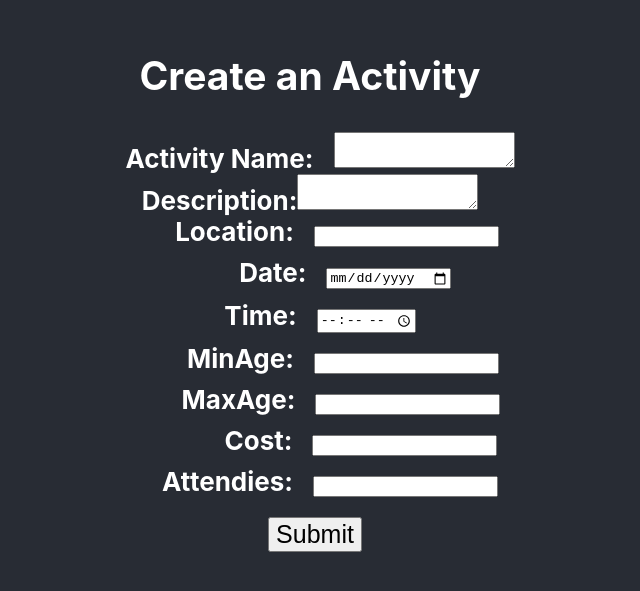
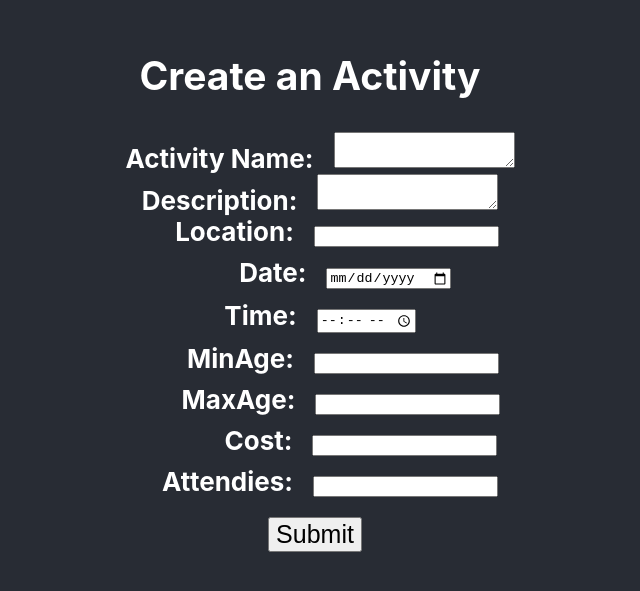
Before and after one commit to nicgib1/yeetout, a React (Create React App) app in the folder frontend/: page /createactivity in a window 1280 px wide. Shown: the part 909-1500 px from the top of the page, without its empty margins (330-970 px from the left). Built offline with nearby package versions, Linux system fonts and the light colour scheme; no server answers.

Commit message:
fixed some css

```diff
--- a/frontend/src/pages/CreateActivity.js
+++ b/frontend/src/pages/CreateActivity.js
@@ -61,9 +61,10 @@ function CreateActivity() {
           onChange={e => setActivity(e.target.value)}
         />
       </label>
-      <label>
+      <label className="description">
         Description:
         <textarea
+          className="desc-field"
           value={description}
           onChange={e => setDescription(e.target.value)}
         />
```
Also changed, not shown: frontend/src/App.css (+10 -4 lines).
